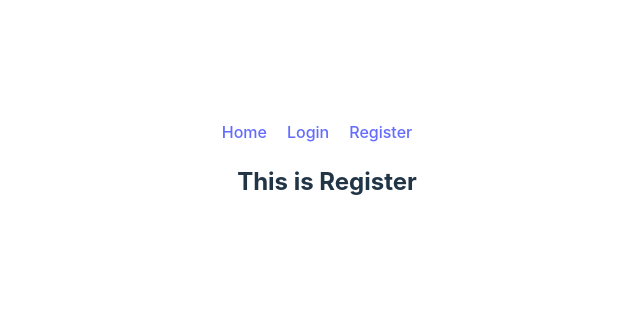
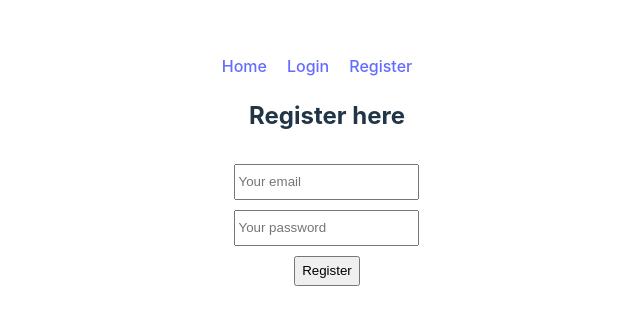
Before and after one commit to mrfhmd7/email-pass-auth, a React (Vite) app: page /register in a window 1280 px wide. Shown: the part 230-554 px from the top of the page, without its empty margins (313-953 px from the left). Built offline with nearby package versions, Linux system fonts and the light colour scheme.

Commit message:
register from created

```diff
--- /dev/null
+++ b/src/components/Register/Register.css
@@ -0,0 +1,4 @@
+input {
+     height: 30px;
+     margin-top: 10px;
+}
--- a/src/components/Register/Register.jsx
+++ b/src/components/Register/Register.jsx
@@ -1,9 +1,17 @@
 import React from 'react';
+import './Register.css';
 
 const Register = () => {
      return (
           <div>
-               <h2>This is Register</h2>
+               <h2>Register here</h2>
+               <form>
+                    <input type="email" name="email" id="email" placeholder='Your email' />
+                    <br />
+                    <input type="password" name="password" id="password" placeholder='Your password' />
+                    <br />
+                    <input type="submit" value="Register" />
+               </form>
           </div>
      );
 };
```
